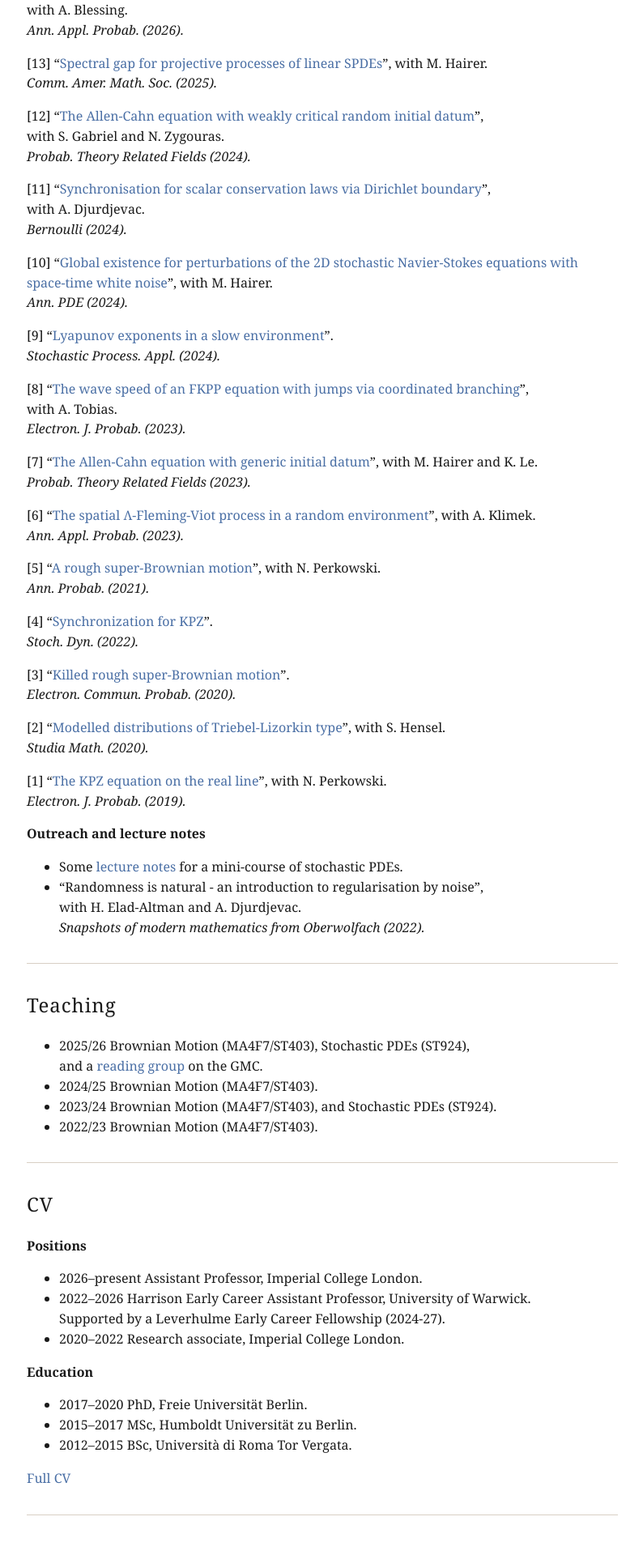
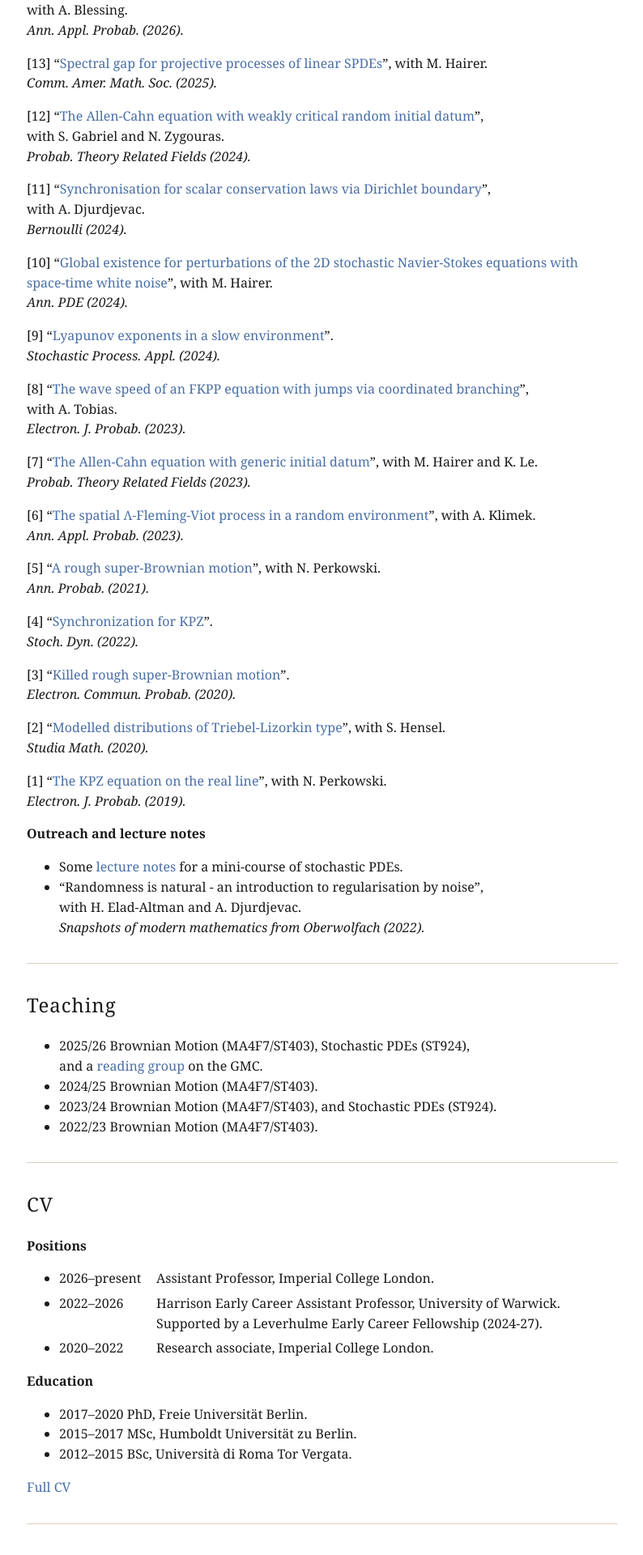
Before and after one commit to rosati-tom/rosati-tom.github.io, a Jekyll site: the page built from index.md, in a window 1280 px wide. Shown: the part 958-2878 px from the top of the page at 81% size, without its empty margins (242-1036 px from the left). Built offline with Jekyll 4.4.1, drawn with Linux system fonts in a browser that asks for light colours; some web fonts are replaced; our own code applies the rules of GitHub Pages for plain Markdown files.

Commit message:
Make things align.

```diff
--- a/assets/style.css
+++ b/assets/style.css
@@ -99,3 +99,7 @@ h2 {
   letter-spacing: 0.04em;
   font-weight: normal;
 }
+
+/* CV lists: dates in a fixed-width column, text aligned beside them */
+.cv-list li { padding-left: 7.5em; margin: 0.35em 0; }
+.cv-list .yr { display: inline-block; width: 7.5em; margin-left: -7.5em; }
--- a/index.md
+++ b/index.md
@@ -92,10 +92,11 @@ SPDEs.
 
 **Positions**
 
-* 2026–present Assistant Professor, Imperial College London.
-* 2022–2026 Harrison Early Career Assistant Professor, University of
-  Warwick. <br> Supported by a Leverhulme Early Career Fellowship (2024-27).
-* 2020–2022 Research associate, Imperial College London.
+* <span class="yr">2026–present</span>Assistant Professor, Imperial College London.
+* <span class="yr">2022–2026</span>Harrison Early Career Assistant Professor,
+  University of Warwick. <br> Supported by a Leverhulme Early Career Fellowship (2024-27).
+* <span class="yr">2020–2022</span>Research associate, Imperial College London.
+{: .cv-list}
 
 **Education**
 
```
